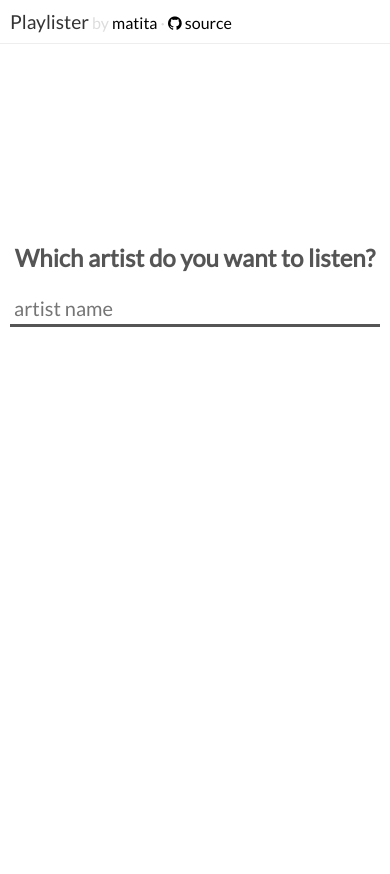
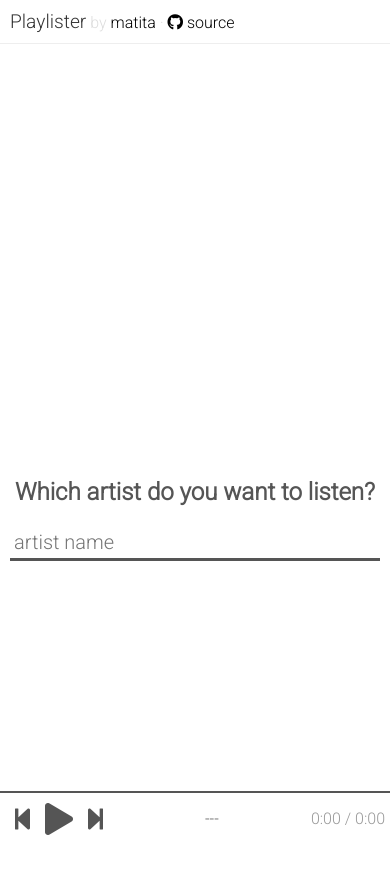
Before and after one commit to matita/playlister, a React (Create React App) app: page / in a window 390 px wide. Shown: the top 874 px of the page. After the commit the page ends 844 px from the top, so only its background shows below. Built offline with nearby package versions, Linux system fonts and the light colour scheme.

Commit message:
restyling

```diff
--- a/public/index.html
+++ b/public/index.html
@@ -19,8 +19,8 @@
       work correctly both with client-side routing and a non-root public URL.
       Learn how to configure a non-root public URL by running `npm run build`.
     -->
-    <link href="https://fonts.googleapis.com/css?family=Lato" rel="stylesheet">
-    <link href="https://maxcdn.bootstrapcdn.com/font-awesome/4.6.3/css/font-awesome.min.css" rel="stylesheet">
+    <link href="https://fonts.googleapis.com/css?family=Roboto:300" rel="stylesheet">
+    <link rel="stylesheet" href="https://use.fontawesome.com/releases/v5.6.3/css/all.css" integrity="sha384-UHRtZLI+pbxtHCWp1t77Bi1L4ZtiqrqD80Kn4Z8NTSRyMA2Fd33n5dQ8lWUE00s/" crossorigin="anonymous">
     <title>Playlister</title>
   </head>
   <body>
--- a/src/App.css
+++ b/src/App.css
@@ -1,6 +1,5 @@
 .App {
   display: flex;
-  height: 100%;
   flex-direction: column;
 }
 
@@ -27,22 +26,21 @@ a:hover {
 main {
   flex: 1;
   display:flex;
+  align-items: flex-start;
 }
 
 .artists-container {
-  width: 400px;
-  height: 100%;
-  flex: 2;
+  flex: 1;
   transition: flex .2s;
 }
 
 .player-container {
-  flex: 6;
+  flex: 1;
   transition: flex .2s;
 }
 
 .tracks {
-  display: none;
+  /*display: none;*/
 }
 
 
@@ -60,26 +58,11 @@ main {
 
   main {
     flex-direction: column;
+    align-items: stretch;
   }
 
   .artists-container {
     width: auto;
-  }
-
-  .player-controller {
-    flex-wrap: wrap;
-    align-items: center;
-  }
-
-  .player-controller-time,
-  .player-seekbar {
-    order: 1;
-    flex: 1;
-  }
-
-  .player-controller button {
-    flex-grow: 1;
-    order: 2;
   }
 
   .player-volume-icon,
--- a/src/App.js
+++ b/src/App.js
@@ -237,13 +237,16 @@ class App extends Component {
 
 
   render() {
+    const { prevTracks, nextTracks, currentTrack, artists } = this.state;
+
     var classNames = ['App'];
-    if (!this.state.artists.length)
+    if (!artists.length)
       classNames.push('first-time');
 
-    var tracks = this.state.nextTracks.map((track, i) => {
+    var tracks = prevTracks.concat(currentTrack ? [currentTrack] : []).concat(nextTracks).map((track, i) => {
       return <li key={i}>
-        {track.artistName} - {track.title}
+        <span className="track-artist">{track.artistName}</span> - <span className="track-title">{track.title}</span>
+        <div className="track-source">{track.sources[0].title}</div>
       </li>;
     });
 
@@ -252,14 +255,11 @@ class App extends Component {
         <div className="header">
           <span className="app-name">Playlister</span> by <a href="https://github.com/matita" target="_blank" rel="noopener noreferrer">matita</a>
           {' '}&middot;{' '}
-          <a href="https://github.com/matita/playlister" target="_blank" rel="noopener noreferrer"><span className="fa fa-github"></span> source</a>
+          <a href="https://github.com/matita/playlister" target="_blank" rel="noopener noreferrer"><span className="fab fa-github"></span> source</a>
         </div>
 
         <main>
           <div className="player-container">
-            <ol className="tracks">
-              {tracks}
-            </ol>
             <Player track={this.state.currentTrack}
               playing={this.state.playing}
               volume={this.state.volume}
@@ -269,6 +269,10 @@ class App extends Component {
               onPlayClick={this.play.bind(this)}
               onPauseClick={this.pause.bind(this)}
               onVolumeChange={this.handleVolumeChange.bind(this)} />
+
+            <ol className="tracks">
+              {tracks}
+            </ol>
           </div>
 
           <div className="artists-container">
--- a/src/components/Artists.css
+++ b/src/components/Artists.css
@@ -1,5 +1,4 @@
 .artists {
-  height: 100%;
   display: flex;
   flex-direction: column;
   padding-top: 0;
--- a/src/components/Player.css
+++ b/src/components/Player.css
@@ -1,17 +1,16 @@
 .player {
-  height: 100%;
   display: flex;
   flex-direction: column;
+  position: relative;
+  padding-bottom: 56.25%;
 }
 
 .player-video {
-  flex: 1;
-}
-
-
-.player-track {
-  padding: 1em;
-  text-align: center;
+  position: absolute;
+  top: 0;
+  bottom: 0;
+  left: 0;
+  right: 0;
 }
 
 .player-next-track {
--- a/src/components/Player.js
+++ b/src/components/Player.js
@@ -14,7 +14,6 @@ class Player extends Component {
       currentTime: 0
     };
   }
-
 
   handlePlayClick() {
     this.props.onPlayClick();
@@ -66,6 +65,7 @@ class Player extends Component {
           playing={this.props.playing}
           onEnded={this.props.onNextTrack}
           onError={this.props.onNextTrack}
+          progressFrequency={100}
           onProgress={this.handleProgress.bind(this)}
           onDuration={this.handleDurationChange.bind(this)}
           onPlay={this.handlePlayClick.bind(this)}
@@ -73,10 +73,8 @@ class Player extends Component {
           width="100%"
           height="100%" />
 
-        <div className="player-track">{track ? track.sources[0].title : '---'}</div>
-        <div className="player-next-track">Next: {nextTrack ? nextTrack.sources[0].title : '---'}</div>
-
         <PlayerController
+          track={track}
           playing={this.props.playing}
           volume={this.props.volume}
           currentTime={this.state.currentTime}
--- a/src/components/PlayerController.css
+++ b/src/components/PlayerController.css
@@ -1,11 +1,21 @@
 .player-controller {
-  padding: 20px;
   display: flex;
   align-items: center;
+  position: fixed;
+  bottom: 0;
+  left: 0;
+  right: 0;
+  background: #fff;
+  z-index: 10;
+}
+
+.player-controller-buttons {
+  display: flex;
 }
 
 .player-controller button {
   color: #555;
+  padding: 0;
 }
 
 .player-controller-time,
@@ -40,3 +50,12 @@
   padding-left: 1em;
   padding-right: .2em;
 }
+
+.player-track {
+  padding: 1em;
+  text-align: center;
+  flex: 1 1 1px;
+  white-space: nowrap;
+  overflow: hidden;
+  text-overflow: ellipsis;
+}
--- a/src/components/PlayerController.js
+++ b/src/components/PlayerController.js
@@ -1,4 +1,5 @@
 import React, { Component } from 'react';
+import Seekbar from './Seekbar';
 import displayTime from '../utils/display-time';
 import './PlayerController.css';
 
@@ -56,24 +57,30 @@ class PlayerController extends Component {
 
 
   render() {
+    const { track } = this.props;
+
     var playBtn = this.props.playing ?
-      <button className="pause-btn fa fa-pause" onClick={this.handlePauseClick.bind(this)}></button> :
-      <button className="play-btn fa fa-play" onClick={this.handlePlayClick.bind(this)}></button>;
+      <button className="pause-btn fas fa-pause" onClick={this.handlePauseClick.bind(this)}></button> :
+      <button className="play-btn fas fa-play" onClick={this.handlePlayClick.bind(this)}></button>;
 
     return (
       <div className="player-controller">
+        <Seekbar value={this.props.currentTime}
+          total={this.props.duration}
+          style={{ position: 'absolute', bottom: '100%', left: 0, right: 0 }}
+          onChange={this.props.onTimeChange} />
 
-        <button className="prev-btn fa fa-step-backward" onClick={this.handlePrevClick.bind(this)}></button>
-        {playBtn}
-        <button className="next-btn fa fa-step-forward" onClick={this.handleNextClick.bind(this)}></button>
+        <div className="player-controller-buttons">
+          <button className="prev-btn fas fa-step-backward" onClick={this.handlePrevClick.bind(this)}></button>
+          {playBtn}
+          <button className="next-btn fas fa-step-forward" onClick={this.handleNextClick.bind(this)}></button>
+        </div>
 
-        <input className="player-seekbar" type="range" min={0} max={this.props.duration} step={0.01}
-          value={this.props.currentTime}
-          onChange={this.props.onTimeChange}
-          onClick={this.handleSeekbarClick.bind(this)} />
+        <div className="player-track">{track ? track.sources[0].title : '---'}</div>
+
         <span className="player-controller-time">{this.getCurrentTime()} / {this.getDuration()}</span>
 
-        <span className="player-volume-icon fa fa-volume-down"></span>
+        <span className="player-volume-icon fas fa-volume-down"></span>
         <input className="player-volume-bar" type="range" min={0} max={1} step={0.01}
           value={this.props.volume}
           onClick={this.handleVolumeClick.bind(this)}
--- /dev/null
+++ b/src/components/Seekbar.css
@@ -0,0 +1,42 @@
+.seekbar {
+    height: 30px;
+    position: relative;
+}
+
+.seekbar-background {
+    position: absolute;
+    bottom: 0;
+    left: 0;
+    right: 0;
+    height: 2px;
+    background: #eee;
+    transition: .2s height;
+}
+
+.seekbar:hover .seekbar-background {
+    height: 10px;
+}
+
+.seekbar-value {
+    background: #555;
+    height: 100%;
+    position: relative;
+}
+
+.seekbar-value:after {
+    content: '';
+    display: none;
+    width: 20px;
+    height: 20px;
+    border-radius: 100%;
+    background: #555;
+    position: absolute;
+    right: 0;
+    top: 50%;
+    transform: translate(50%, -50%);
+}
+
+.seekbar.dragging .seekbar-value:after,
+.seekbar:hover .seekbar-value:after {
+    display: block;
+}
--- /dev/null
+++ b/src/components/Seekbar.js
@@ -0,0 +1,54 @@
+import React from 'react';
+import './Seekbar.css';
+
+export default class Seekbar extends React.Component {
+    state = {
+        isDragging: false
+    }
+
+    handleRef = (el) => {
+        this.el = el;
+    }
+
+    handleMouseDown = (e) => {
+        console.log('mousedown');
+        window.addEventListener('mousemove', this.handleMouseMove, false);
+        window.addEventListener('mouseup', this.handleMouseUp, false);
+        this.setState({ isDragging: true });
+        this.handleMouseMove(e);
+    }
+
+    handleMouseMove = (e) => {
+        e.preventDefault();
+        const x = e.clientX - this.el.offsetLeft;
+        const xFac = x / this.el.offsetWidth;
+        const dragValue = this.props.total * xFac;
+        this.setState({ dragValue });
+    }
+
+    handleMouseUp = (e) => {
+        const { onChange } = this.props;
+        const { dragValue } = this.state;
+
+        window.removeEventListener('mousemove', this.handleMouseMove);
+        window.removeEventListener('mouseup', this.handleMouseUp);
+        this.setState({ isDragging: false });
+
+        if (onChange)
+            onChange({ target: { value: dragValue } });
+    }
+
+    render() {
+        const { value, total, style } = this.props;
+        const { isDragging, dragValue } = this.state;
+        const thumbValue = isDragging ? dragValue : value;
+
+        return (
+            <div className={'seekbar' + (isDragging ? ' dragging' : '')} ref={this.handleRef} style={style} onMouseDown={this.handleMouseDown}>
+                <div className="seekbar-background">
+                    <div className="seekbar-value" style={{ width: `${thumbValue/total*100}%` }}></div>
+                </div>
+            </div>
+        )
+    }
+}
--- a/src/index.css
+++ b/src/index.css
@@ -1,14 +1,13 @@
 body {
   margin: 0;
   padding: 0;
-  font-family: 'Lato', sans-serif;
+  font-family: 'Roboto', sans-serif;
+  font-weight: 300;
   color: #555;
-}
-
-html, body, #root {
-  height: 100%;
+  padding-bottom: 64px;
 }
 
 input, textarea {
-  font-family: 'Lato', sans-serif;
+  font-family: inherit;
+  font-weight: inherit;
 }
```
